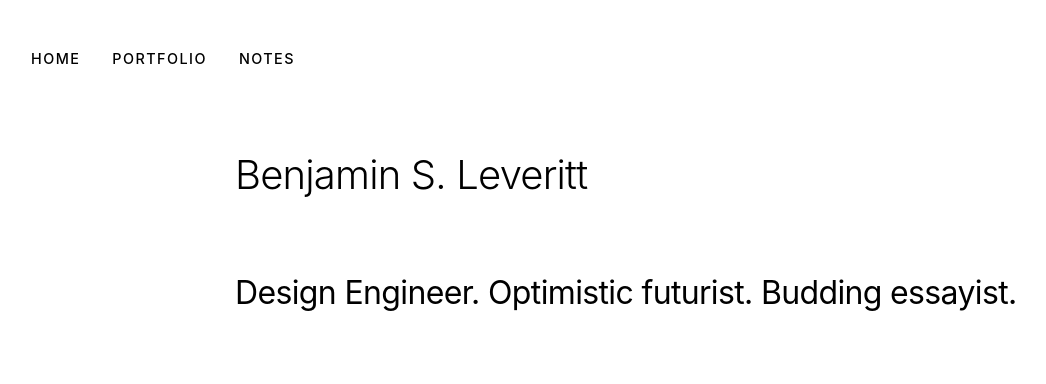
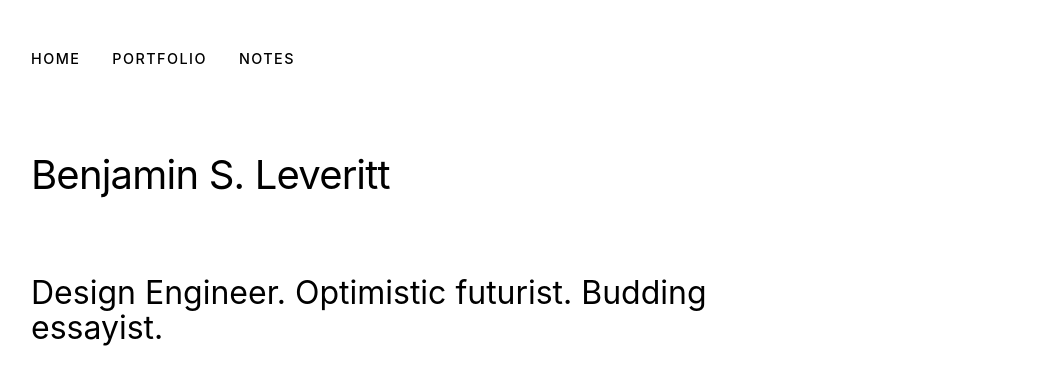
Before and after one commit to bensleveritt/benjamin.leveritt.co.uk, a SvelteKit app: page / in a window 1280 px wide. Shown: the top 384 px of the page, without its empty margins (9-1055 px from the left). Built offline with nearby package versions, Linux system fonts and the light colour scheme.

Commit message:
Moves central to left

```diff
--- a/src/app.css
+++ b/src/app.css
@@ -18,7 +18,7 @@
 
 /* Default: All content spans middle 8 columns (Swiss asymmetry) */
 .page > * {
-  grid-column: 3 / 11;
+  grid-column: 1 / 9;
 }
 
 /* Semantic overrides - only when needed */
@@ -57,14 +57,20 @@ body {
   margin: 0;
 }
 
-h1, h2, h3 {
+h1 {
+  font-family: "Crimson Pro", -apple-system, BlinkMacSystemFont, sans-serif;
+  font-weight: 400;
+	font-size: 2.5rem;
+  letter-spacing: -0.02em;
+  line-height: 1.1;
+ }
+
+h2, h3 {
   font-family: -apple-system, BlinkMacSystemFont, sans-serif;
   font-weight: 400;
-  letter-spacing: -0.02em;
   line-height: 1.1;
 }
 
-h1 { font-size: 2.5rem; font-weight: 300; }
 h2 { font-size: 2rem; }
 h3 { font-size: 1.5rem; }
 
```
